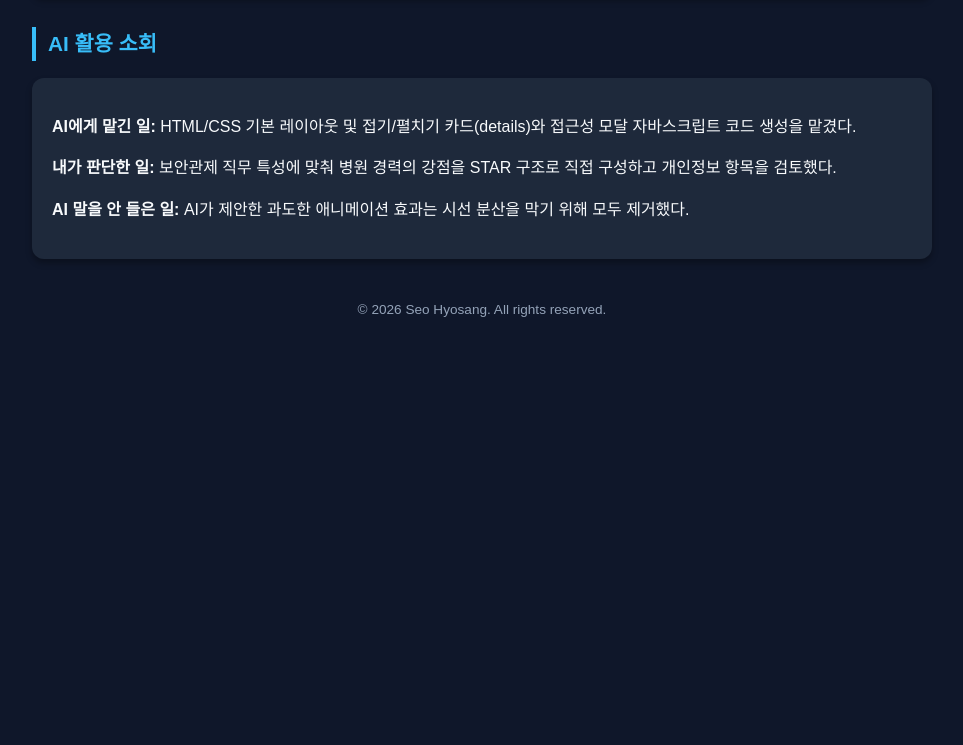
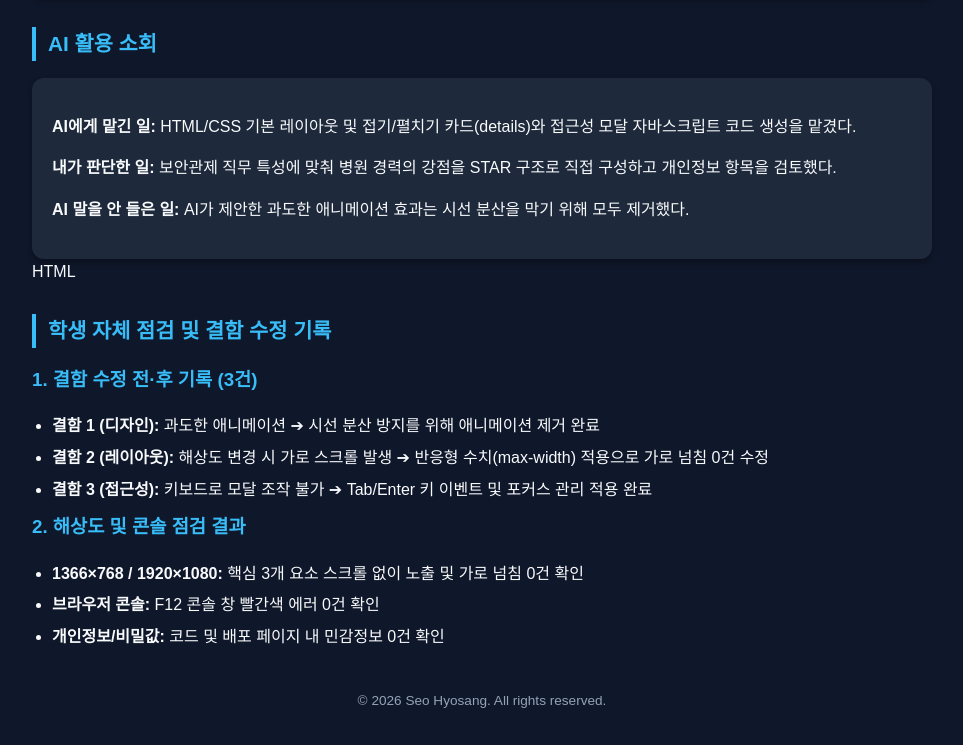
Before and after one commit to seohyosang95-spec/portfolio, a plain HTML site: page index.html in a window 1280 px wide. Shown: the part 1672-2417 px from the top of the page, without its empty margins (158-1121 px from the left). Before the commit the page ends 2026 px from the top, so only its background shows below. Drawn offline with Linux system fonts and the light colour scheme.

Commit message:
Update index.html

```diff
--- a/index.html
+++ b/index.html
@@ -160,7 +160,25 @@
             <p><strong>AI 말을 안 들은 일:</strong> AI가 제안한 과도한 애니메이션 효과는 시선 분산을 막기 위해 모두 제거했다.</p>
         </div>
     </section>
+HTML
+<section>
+    <h2>학생 자체 점검 및 결함 수정 기록</h2>
+    <div>
+        <h3>1. 결함 수정 전·후 기록 (3건)</h3>
+        <ul>
+            <li><strong>결함 1 (디자인):</strong> 과도한 애니메이션 ➔ 시선 분산 방지를 위해 애니메이션 제거 완료</li>
+            <li><strong>결함 2 (레이아웃):</strong> 해상도 변경 시 가로 스크롤 발생 ➔ 반응형 수치(max-width) 적용으로 가로 넘침 0건 수정</li>
+            <li><strong>결함 3 (접근성):</strong> 키보드로 모달 조작 불가 ➔ Tab/Enter 키 이벤트 및 포커스 관리 적용 완료</li>
+        </ul>
 
+        <h3>2. 해상도 및 콘솔 점검 결과</h3>
+        <ul>
+            <li><strong>1366×768 / 1920×1080:</strong> 핵심 3개 요소 스크롤 없이 노출 및 가로 넘침 0건 확인</li>
+            <li><strong>브라우저 콘솔:</strong> F12 콘솔 창 빨간색 에러 0건 확인</li>
+            <li><strong>개인정보/비밀값:</strong> 코드 및 배포 페이지 내 민감정보 0건 확인</li>
+        </ul>
+    </div>
+</section>
     <div class="footer">
         <p>&copy; 2026 Seo Hyosang. All rights reserved.</p>
     </div>
```
